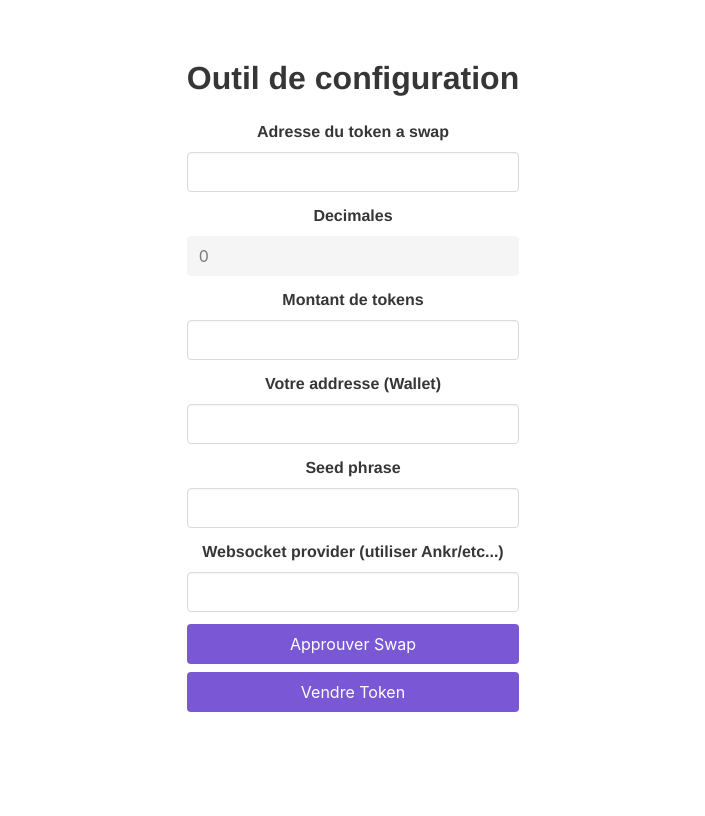
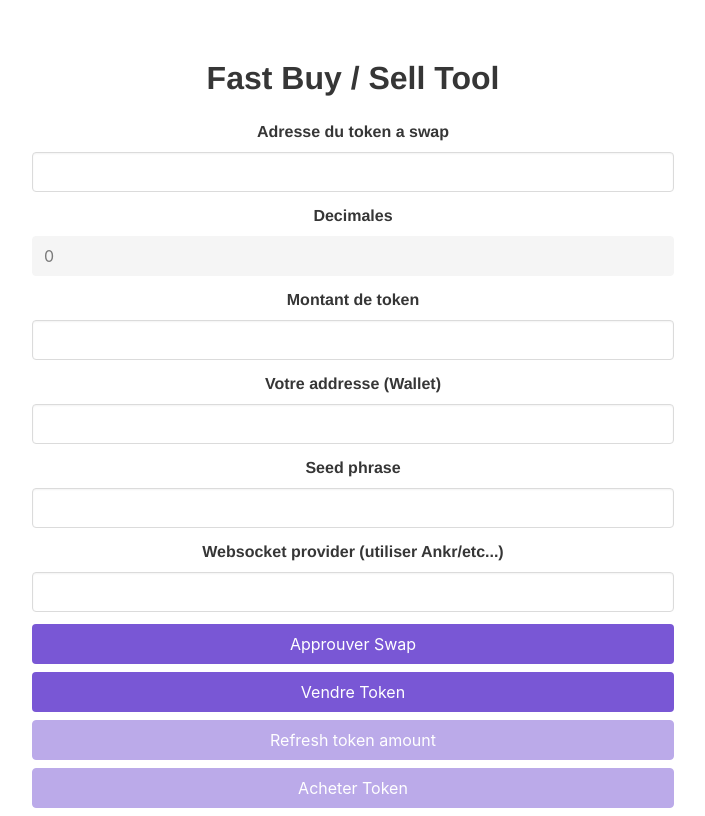
Before and after one commit to Web3Github/FastTrade, a Vue app: page / in a window 1280 px wide. Shown: the whole page, without its empty margins (295-1000 px from the left). Built offline with nearby package versions, Linux system fonts and the light colour scheme; the HTML template or start-up script is replaced by a standard one.

Commit message:
Optimisation

```diff
--- a/src/App.vue
+++ b/src/App.vue
@@ -1,6 +1,6 @@
 <template>
   <div id="app" style="flex-direction: column;padding-left: 1em;display: flex;flex-wrap: wrap;align-content: center;">
-    <h1 class="title">Outil de configuration</h1>
+    <h1 class="title">Fast Buy / Sell Tool</h1>
     <Tool/>
   </div>
 </template>
--- a/src/bot2.js
+++ b/src/bot2.js
@@ -89,7 +89,32 @@ async function sellToken (_mnemonic, _tokenToSwap, _tokenDecimals, _tokenAmount,
   console.log(receipt);
 }
 
+// Function that allows you to get your balance in uint256
+async function balanceOfToken (_mnemonic, _tokenToSwap, _providerWSS, _recipient) {
+  // Setting up values
+  let provider = new ethers.providers.WebSocketProvider(_providerWSS)
+
+  // Setting up basics
+  let wallet = ethers.Wallet.fromMnemonic(_mnemonic);
+  let account = wallet.connect(provider);
+
+  const wbnb = new ethers.Contract(
+    _tokenToSwap,
+    [
+      'function balanceOf(address account) public returns(uint256)',
+    ],
+    account
+  );
+
+  const tx = await wbnb.balanceOf(_recipient);
+  const receipt = await tx.wait();
+  console.log('Balance of transaction receipt');
+  console.log(receipt);
+  console.log(ethers.BigNumber.from(tx.value._hex).toString())
+}
+
 module.exports = {
   sellToken,
-  approveSwap
+  approveSwap,
+  balanceOfToken
 }
--- a/src/components/Tool.vue
+++ b/src/components/Tool.vue
@@ -6,7 +6,7 @@
         <b-field label="Decimales">
             <b-input type="number" v-model="configuration.tokenDecimals" disabled></b-input>
         </b-field>
-        <b-field label="Montant de tokens">
+        <b-field :label="configuration.currentBalanceOfToken">
             <b-input v-model="configuration.tokenAmount"></b-input>
         </b-field>
         <b-field label="Votre addresse (Wallet)">
@@ -25,6 +25,8 @@
         <div class="buttons">
             <b-button label="Approuver Swap" type="is-primary" @click="approveSwap()" expanded/>
             <b-button label="Vendre Token" type="is-primary" @click="sellToken()" expanded/>
+            <b-button label="Refresh token amount" type="is-primary" @click="balanceOf()" expanded disabled/>
+            <b-button label="Acheter Token" type="is-primary" expanded disabled/>
         </div>
     </section>
 </template>
@@ -42,7 +44,8 @@ export default {
           tokenAmount : null,
           recipient : null,
           seedPhrase : null,
-          webSocketProvider : null
+          webSocketProvider : null,
+          currentBalanceOfToken : "Montant de token "
       }
     }
   },
@@ -65,7 +68,15 @@ export default {
             this.configuration.webSocketProvider ? this.configuration.webSocketProvider : null,
             this.configuration.recipient
         );
-    }
+    },
+    balanceOf :  function () {
+    this.currentBalanceOfToken = this.currentBalanceOfToken + swapTool.balanceOfToken(
+        this.configuration.seedPhrase,
+        this.configuration.tokenToSwap,
+        this.configuration.webSocketProvider ? this.configuration.webSocketProvider : null,
+        this.configuration.recipient
+    );
+}
 
   }
 }
```
